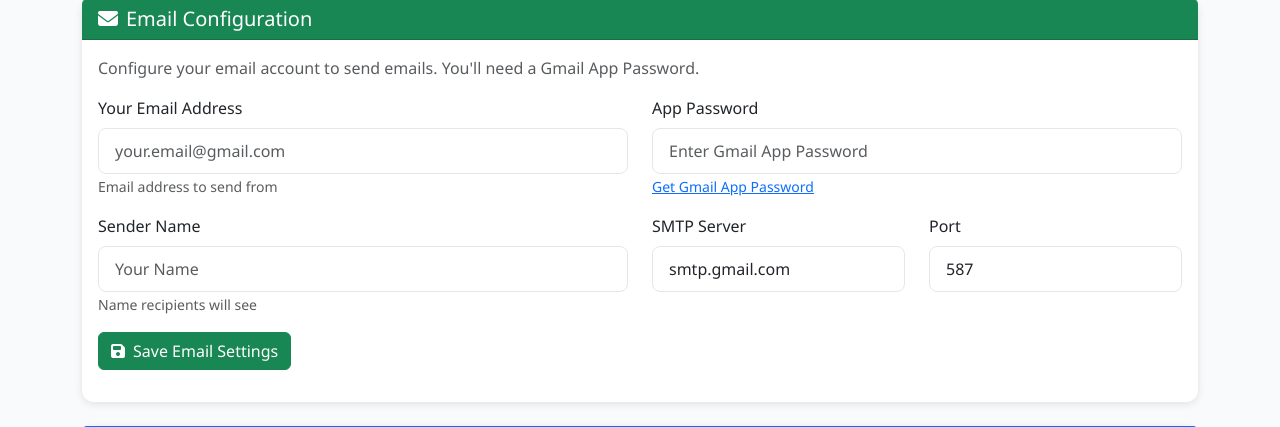
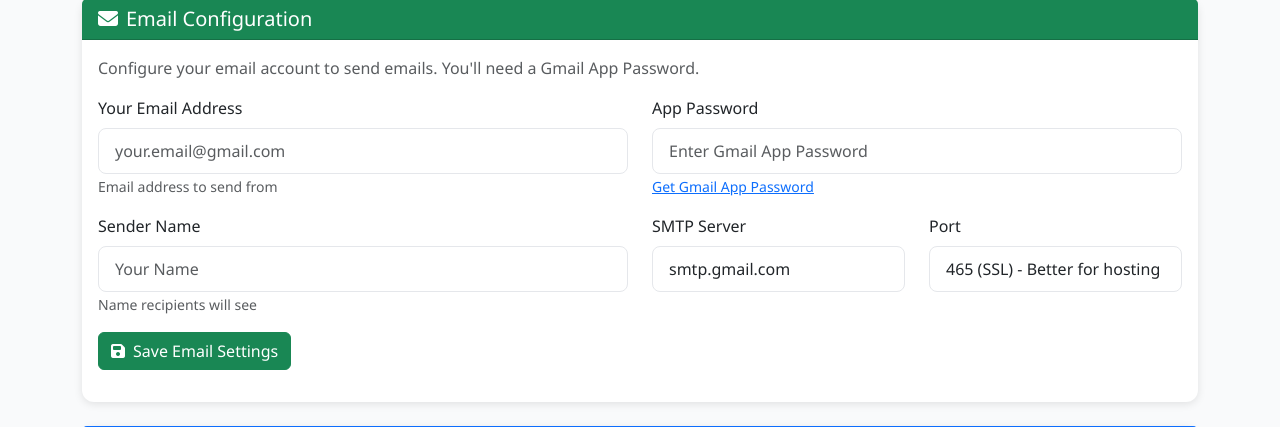
Before and after one commit to umeryk12/emailautomation, a Flask app: template templates/dashboard.html in a window 1280 px wide. Shown: the part 407-834 px from the top of the page. Run offline with Flask 3, Linux system fonts and the light colour scheme; the template is opened without the code that fills it, so the values that code supplies are empty.

Commit message:
Update dashboard to default to port 465 for better hosting compatibility

```diff
--- a/templates/dashboard.html
+++ b/templates/dashboard.html
@@ -95,7 +95,10 @@
                         </div>
                         <div class="col-md-3 mb-3">
                             <label for="smtp_port" class="form-label">Port</label>
-                            <input type="number" class="form-control" id="smtp_port" value="587">
+                            <select class="form-control" id="smtp_port" required>
+                                <option value="587">587 (TLS)</option>
+                                <option value="465" selected>465 (SSL) - Better for hosting</option>
+                            </select>
                         </div>
                     </div>
                     <button type="submit" class="btn btn-success">
```
